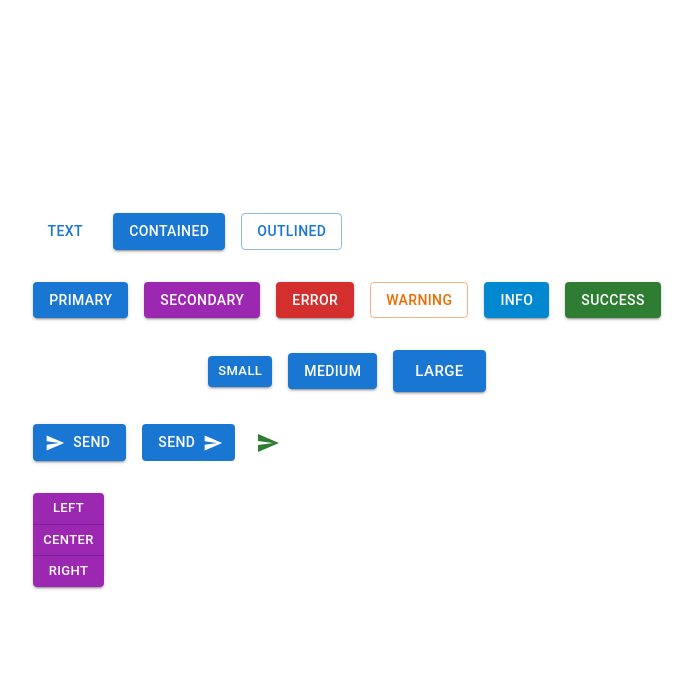
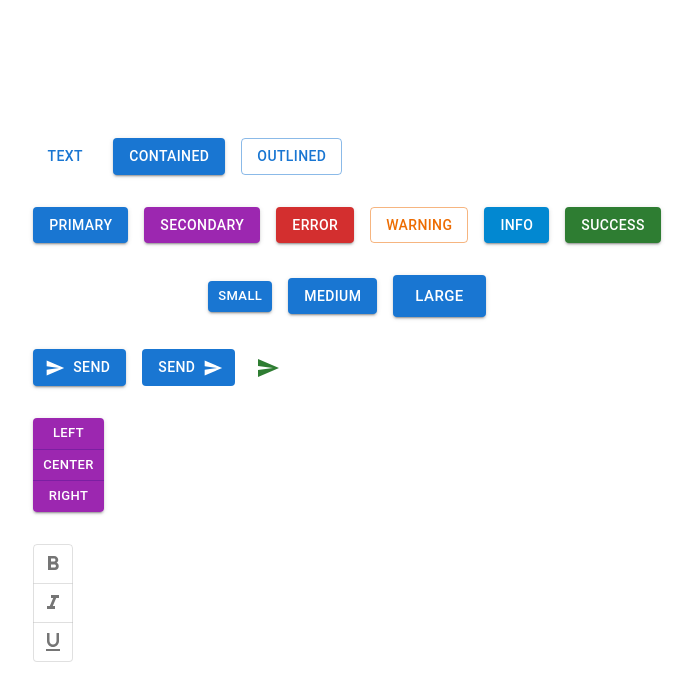
Before and after one commit to Narotam-Mishra/material-ui-learning, a React (Vite) app: page / in a window 1280 px wide. Shown: the top 700 px of the page, without its empty margins (293-986 px from the left). Built offline with nearby package versions, Linux system fonts and the light colour scheme.

Commit message:
mui-learning_1.5_toggle_button_group

```diff
--- a/src/components/MUIButton.tsx
+++ b/src/components/MUIButton.tsx
@@ -1,7 +1,30 @@
-import { Button, Stack, IconButton, ButtonGroup } from "@mui/material"
-import SendIcon from '@mui/icons-material/Send';
+import {
+  Button,
+  Stack,
+  IconButton,
+  ButtonGroup,
+  ToggleButtonGroup,
+  ToggleButton,
+} from "@mui/material";
+import SendIcon from "@mui/icons-material/Send";
+import FormatBoldIcon from '@mui/icons-material/FormatBold'
+import FormatItalicIcon from '@mui/icons-material/FormatItalic'
+import FormatUnderlinedIcon  from "@mui/icons-material/FormatUnderlined";
+import { useState } from "react";
 
 const MUIButton = () => {
+  const [formats, setFormats] = useState<string | null>(null);
+  console.log({
+    formats
+  });
+
+  const handleFormatChange = (
+    _event: React.MouseEvent<HTMLElement>,
+    updatedFormats: string | null
+  ) => {
+    setFormats(updatedFormats);
+  };
+
   return (
     <Stack spacing={4}>
       <Stack spacing={2} direction="row">
@@ -72,13 +95,36 @@
           color="secondary"
           aria-label="alignment button group"
         >
-          <Button onClick={() => alert('Left clicked')}>Left</Button>
+          <Button onClick={() => alert("Left clicked")}>Left</Button>
           <Button>Center</Button>
           <Button>Right</Button>
         </ButtonGroup>
       </Stack>
+
+      {/* Toggle Button */}
+      <Stack direction="row">
+        <ToggleButtonGroup
+          aria-label="text formatting"
+          value={formats}
+          onChange={handleFormatChange}
+          size="small"
+          color="success"
+          orientation="vertical"
+          exclusive
+        >
+          <ToggleButton value="bold" aria-label="bold">
+            <FormatBoldIcon />
+          </ToggleButton>
+          <ToggleButton value="italic" aria-label="italic">
+            <FormatItalicIcon />
+          </ToggleButton>
+          <ToggleButton value="underlined" aria-label="underlined">
+            <FormatUnderlinedIcon />
+          </ToggleButton>
+        </ToggleButtonGroup>
+      </Stack>
     </Stack>
   );
-}
+};
 
-export default MUIButton
+export default MUIButton;
```
Also changed, not shown: ReadMe.txt.
